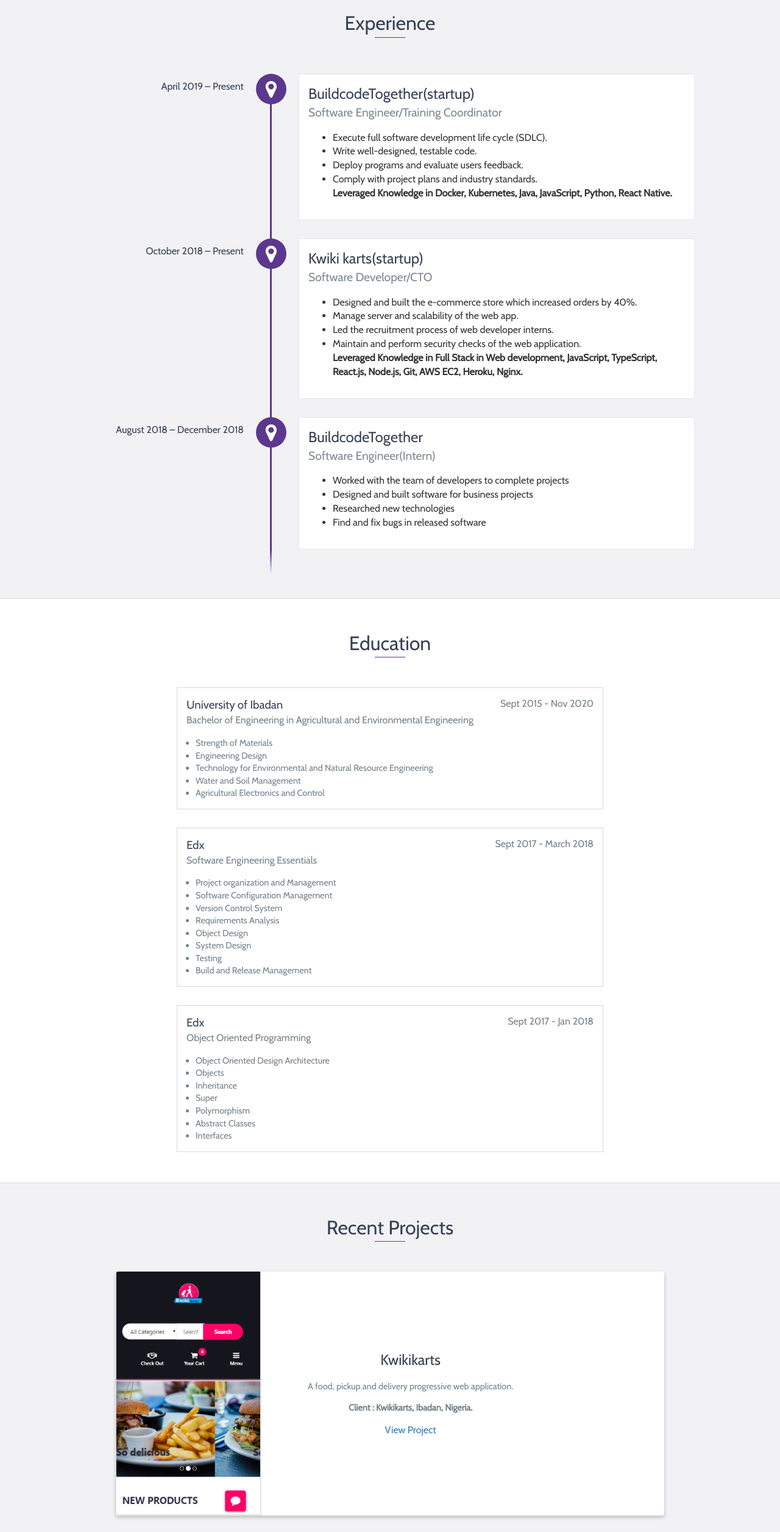
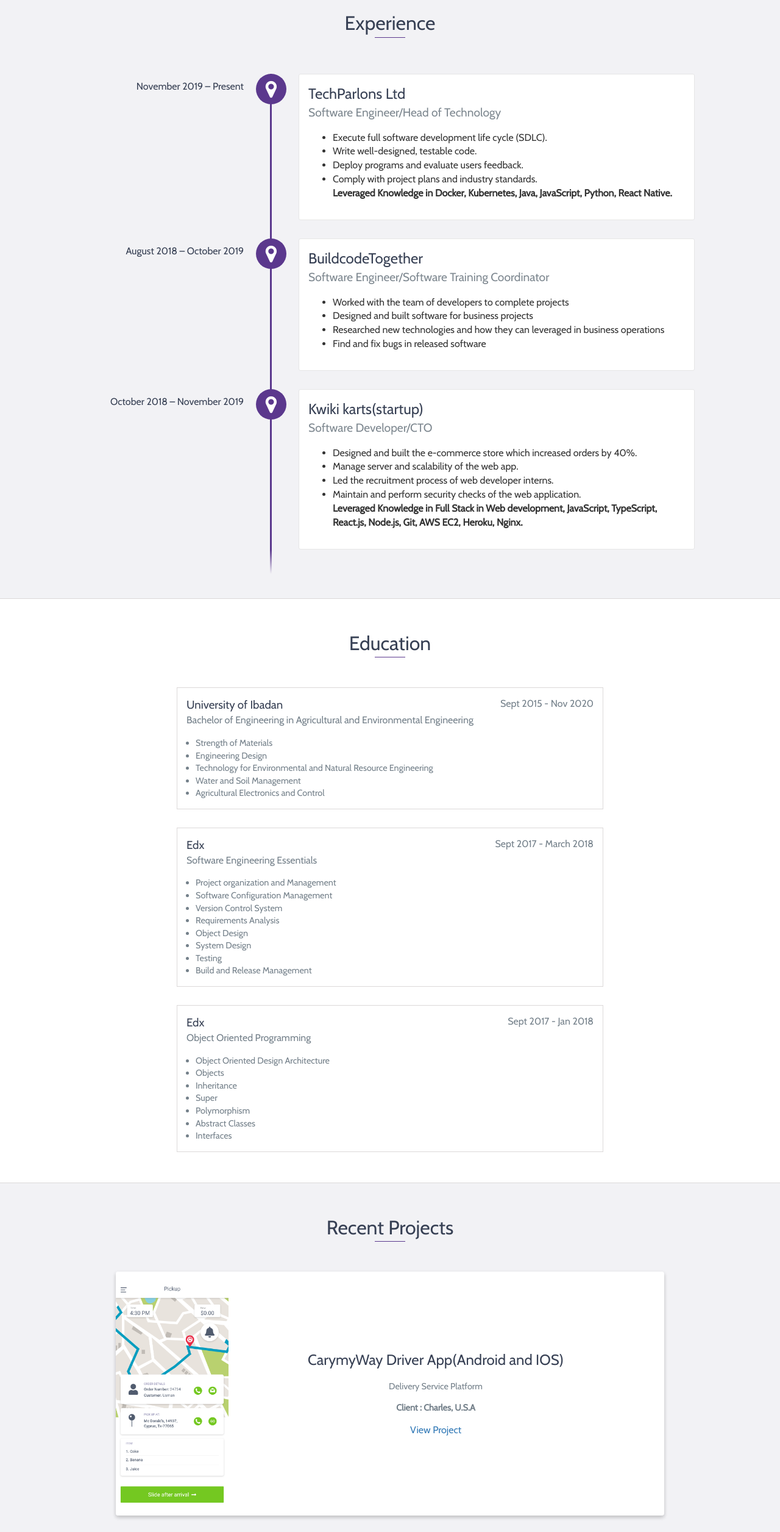
Before and after one commit to iamNarcisse/iamNarcisse.github.io, a plain HTML site: page index.html in a window 1280 px wide. Shown: the part 1100-3612 px from the top of the page at 61% size. Drawn offline with nearby package versions, Linux system fonts and the light colour scheme; a web font is replaced by a local one.

Commit message:
added more details

```diff
--- a/index.html
+++ b/index.html
@@ -94,9 +94,9 @@
     <div id="experience" class="background-alt">
       <h2 class="heading">Experience</h2>
       <div id="experience-timeline">
-        <div data-date="April 2019 – Present">
-          <h3>BuildcodeTogether(startup)</h3>
-          <h4>Software Engineer/Training Coordinator</h4>
+        <div data-date="November 2019 – Present">
+          <h3>TechParlons Ltd</h3>
+          <h4>Software Engineer/Head of Technology</h4>
           <ul>
               <li> Execute full software development life cycle (SDLC).</li>
               <li>Write well-designed, testable code.</li>
@@ -110,8 +110,22 @@
 
           </p>
         </div>
+        <div data-date="August 2018 – October 2019">
+            <h3>BuildcodeTogether</h3>
+            <h4>Software Engineer/Software Training Coordinator</h4>
+            <ul>
+                  <li>
+                          Worked with the team of developers to complete projects
+                  </li>
+                  <li>
+                          Designed and built software for  business projects
+                  </li>
+                  <li>Researched  new technologies and how they can leveraged in business operations</li>
+                  <li>Find and fix bugs in released software</li>
 
-        <div data-date="October 2018 – Present">
+                </ul>
+          </div>
+        <div data-date="October 2018 – November 2019">
           <h3>Kwiki karts(startup)</h3>
           <h4>Software Developer/CTO</h4>
           <ul>
@@ -124,22 +138,7 @@
           </ul>
         </div>
 
-        <div data-date="August 2018 – December 2018">
-          <h3>BuildcodeTogether</h3>
-          <h4>Software Engineer(Intern)</h4>
-          <ul>
-                <li>
 
-                        Worked with the team of developers to complete projects
-                </li>
-                <li>
-                        Designed and built software for  business projects
-                </li>
-                <li>Researched  new technologies</li>
-                <li>Find and fix bugs in released software</li>
-
-              </ul>
-        </div>
       </div>
     </div>
     <!-- End #experience -->
@@ -240,6 +239,27 @@
       <h2 class="heading">Recent Projects</h2>
       <div class="container">
         <div class="row">
+
+
+
+            <div class="project shadow-large">
+                <div class="project-image">
+                  <img height="400" src="images/08.png" />
+                </div>
+                <!-- End .project-image -->
+                <div class="project-info">
+                  <h3>CarymyWay Driver App(Android and IOS)</h3>
+                  <p>
+                    Delivery Service Platform
+                  </p>
+                  <p><strong>Client : Charles, U.S.A</strong></p>
+                  <a href="http://cartmyway.plus27.tech" target="_blank">View Project</a>
+                </div>
+                <!-- End .project-info -->
+
+              </div>
+
+
           <div class="project shadow-large">
             <div class="project-image">
               <img height="400" src="images/project.PNG" />
@@ -275,24 +295,9 @@
             </div>
             <!-- End .project-info -->
           </div>
-          <!-- End .project -->
-          <div class="project shadow-large">
-                <div class="project-image">
-                  <img height="400" src="images/ple.JPG" />
-                </div>
-                <!-- End .project-image -->
-                <div class="project-info">
-                  <h3>Pledre</h3>
-                  <p>
-                    An Online school Creator
-                  </p>
-                  <p><strong>Client : Pledre, Ibadan</strong></p>
-                  <a href="http://pledre.com" target="_blank">View Project</a>
-                </div>
-                <!-- End .project-info -->
-              </div>
-              <!-- End .project -->
-        </div>
+
+
+
       </div>
     </div>
     <!-- End #projects -->
@@ -380,7 +385,7 @@
                 ></a>
               </li>
               <li>
-                <a href="https://linkedin.com/" target="_blank"
+                <a href="https://linkedin.com/in/narcisse-egonu" target="_blank"
                   ><i class="fa fa-linkedin" aria-hidden="true"></i
                 ></a>
               </li>
```
Also changed, not shown: images/08.png (added), images/driver.jpg (added).
